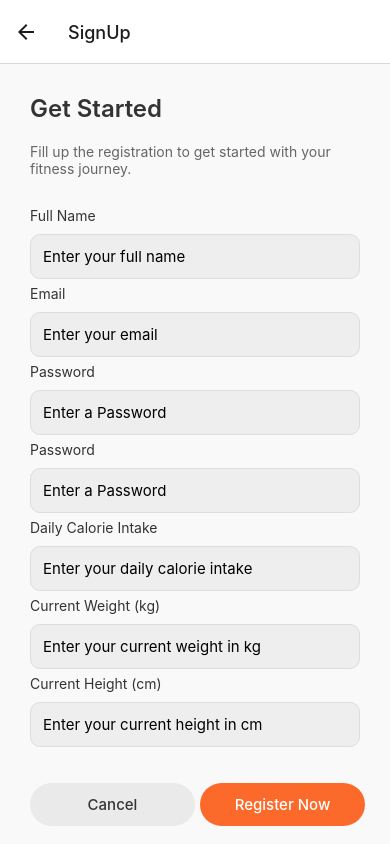
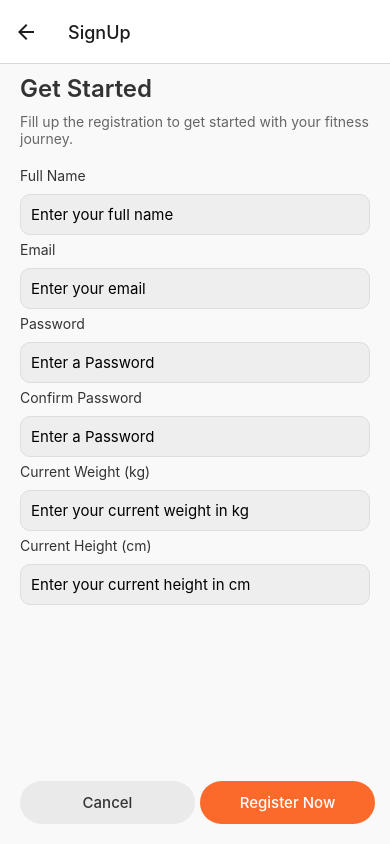
Before and after one commit to AbhiRami007/WalkSync, a React Native app: screen /SignUp in a window 390 px wide. Built offline with nearby package versions, Linux system fonts and the light colour scheme.

Commit message:
signup UI updates

```diff
--- a/src/screens/SignUp.tsx
+++ b/src/screens/SignUp.tsx
@@ -10,16 +10,17 @@ import {
 const SignUp = ({navigation}: any) => {
   const [fullName, setFullName] = useState('');
   const [email, setEmail] = useState('');
-  const [calorieIntake, setCalorieIntake] = useState('');
   const [weight, setWeight] = useState('');
   const [height, setHeight] = useState('');
-
+  const [password, setPassword] = useState('');
+  const [confirmPassword, setConfirmPassword] = useState('');
   const [errors, setErrors] = useState({
     fullName: '',
     email: '',
-    calorieIntake: '',
     weight: '',
     height: '',
+    password: '',
+    confirmPassword: '',
   });
 
   const validateFields = () => {
@@ -30,6 +31,8 @@ const SignUp = ({navigation}: any) => {
       calorieIntake: '',
       weight: '',
       height: '',
+      password: '',
+      confirmPassword: '',
     };
 
     if (!fullName.trim()) {
@@ -40,10 +43,7 @@ const SignUp = ({navigation}: any) => {
       newErrors.email = 'Email is required';
       valid = false;
     }
-    if (!calorieIntake.trim()) {
-      newErrors.calorieIntake = 'Calorie Intake is required';
-      valid = false;
-    }
+
     if (!weight.trim()) {
       newErrors.weight = 'Weight is required';
       valid = false;
@@ -52,7 +52,19 @@ const SignUp = ({navigation}: any) => {
       newErrors.height = 'Height is required';
       valid = false;
     }
-
+    if (!password) {
+      newErrors.password = 'Password is required';
+      valid = false;
+    }
+    if (!confirmPassword) {
+      newErrors.confirmPassword = 'Confirm Password is required';
+      valid = false;
+    }
+    if (password !== confirmPassword) {
+      newErrors.password = 'Password and Confirm Password should match';
+      newErrors.confirmPassword = 'Password and Confirm Password should match';
+      valid = false;
+    }
     setErrors(newErrors);
     return valid;
   };
@@ -67,15 +79,15 @@ const SignUp = ({navigation}: any) => {
   const handleCancel = () => {
     setFullName('');
     setEmail('');
-    setCalorieIntake('');
     setWeight('');
     setHeight('');
     setErrors({
       fullName: '',
       email: '',
-      calorieIntake: '',
       weight: '',
       height: '',
+      password: '',
+      confirmPassword: '',
     });
     navigation.goBack();
   };
@@ -114,7 +126,7 @@ const SignUp = ({navigation}: any) => {
         />
         {errors.email && <Text style={styles.errorText}>{errors.email}</Text>}
 
-<Text style={styles.label}>Password</Text>
+        <Text style={styles.label}>Password</Text>
         <TextInput
           style={styles.input}
           placeholder="Enter a Password"
@@ -124,33 +136,22 @@ const SignUp = ({navigation}: any) => {
             setErrors({...errors, password: ''});
           }}
         />
-        {errors.password && <Text style={styles.errorText}>{errors.password}</Text>}
+        {errors.password && (
+          <Text style={styles.errorText}>{errors.password}</Text>
+        )}
 
-<Text style={styles.label}>Password</Text>
+        <Text style={styles.label}>Confirm Password</Text>
         <TextInput
           style={styles.input}
           placeholder="Enter a Password"
           value={email}
           onChangeText={text => {
-            setPassword(text);
-            setErrors({...errors, password: ''});
+            setConfirmPassword(text);
+            setErrors({...errors, confirmPassword: ''});
           }}
         />
-        {errors.password && <Text style={styles.errorText}>{errors.password}</Text>}
-
-        <Text style={styles.label}>Daily Calorie Intake</Text>
-        <TextInput
-          style={styles.input}
-          placeholder="Enter your daily calorie intake"
-          value={calorieIntake}
-          onChangeText={text => {
-            setCalorieIntake(text);
-            setErrors({...errors, calorieIntake: ''});
-          }}
-          keyboardType="numeric"
-        />
-        {errors.calorieIntake && (
-          <Text style={styles.errorText}>{errors.calorieIntake}</Text>
+        {errors.confirmPassword && (
+          <Text style={styles.errorText}>{errors.confirmPassword}</Text>
         )}
 
         <Text style={styles.label}>Current Weight (kg)</Text>
@@ -198,7 +199,8 @@ export default SignUp;
 const styles = StyleSheet.create({
   container: {
     flex: 1,
-    padding: 30,
+    padding: 20,
+paddingTop:10,
     justifyContent: 'space-between',
     backgroundColor: '#f9f9f9',
   },
@@ -206,12 +208,12 @@ const styles = StyleSheet.create({
     fontSize: 24,
     fontWeight: '600',
     color: '#333',
-    marginBottom: 20,
+    marginBottom: 10,
   },
   subtitle: {
     fontSize: 14,
     color: '#666',
-    marginBottom: 30,
+    marginBottom: 20,
   },
   label: {
     fontSize: 14,
@@ -222,7 +224,7 @@ const styles = StyleSheet.create({
     borderWidth: 1,
     borderColor: '#ddd',
     borderRadius: 10,
-    padding: 12,
+    padding: 10,
     marginVertical: 6,
     fontSize: 15,
     backgroundColor: '#EEEEEE',
@@ -235,7 +237,6 @@ const styles = StyleSheet.create({
   buttonContainer: {
     flexDirection: 'row',
     justifyContent: 'space-between',
-    marginTop: 30,
   },
   registerButton: {
     paddingVertical: 12,
```
